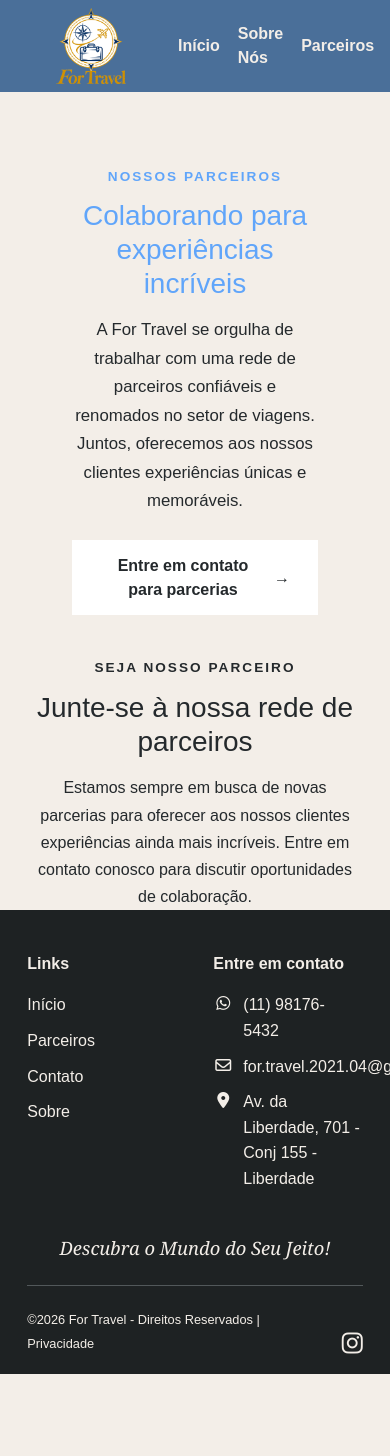
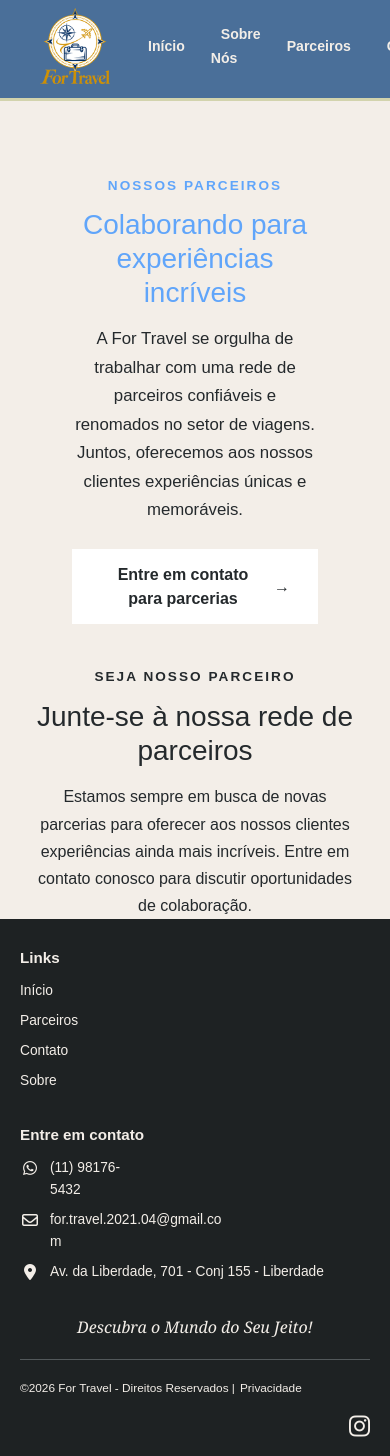
Before and after one commit to pedrohbferreira12-ui/ForTravel, a plain HTML site: page parceiros.html in a window 390 px wide. Shown: the top 1456 px of the page. Before the commit the page ends 1374 px from the top, so only its background shows below. Drawn offline with Linux system fonts and the light colour scheme.

Commit message:
faltando ajustes

```diff
--- a/parceiros.css
+++ b/parceiros.css
@@ -29,7 +29,7 @@ header .cabecalho {
   gap: 28px;
 }
 
-header .cabecalho > a {
+header .cabecalho>a {
   display: block;
   flex-shrink: 0;
 }
@@ -106,7 +106,7 @@ main p {
   max-width: 800px;
   margin: 0 auto;
   text-align: center;
-  color:  #24292c;
+  color: #24292c;
   padding: 2.5rem;
   border-radius: var(--raio);
 }
@@ -184,13 +184,7 @@ main p {
   margin-bottom: 0;
 }
 
-/* ===== Responsivo ===== */
-@media (max-width: 600px) {
-  .botao {
-    width: 100%;
-    justify-content: center;
-  }
-}
+
 
 footer {
   position: relative;
@@ -214,7 +208,7 @@ footer .titulo-links-rodape {
   font-weight: 700;
 }
 
-footer .info-rodape > a {
+footer .info-rodape>a {
   width: fit-content;
   margin: 10px 0;
   display: flex;
@@ -225,14 +219,14 @@ footer .info-rodape > a {
   text-decoration: none;
 }
 
-footer .info-rodape > a:hover,
-footer .info-rodape > a:focus-visible,
+footer .info-rodape>a:hover,
+footer .info-rodape>a:focus-visible,
 footer .rodape a:hover,
 footer .rodape a:focus-visible {
   color: #fff4b4;
 }
 
-footer .info-rodape > p {
+footer .info-rodape>p {
   margin: 10px 0;
   display: flex;
   align-items: flex-start;
@@ -290,7 +284,7 @@ footer .copy {
   text-decoration: none;
 }
 
-footer > a {
+footer>a {
   position: absolute;
   right: max(7vw, calc((100vw - 1200px) / 2));
   bottom: 18px;
@@ -298,3 +292,103 @@ footer > a {
   font-size: 1.5rem;
   line-height: 1;
 }
+
+@media (max-width: 600px) {
+  .botao {
+    width: 100%;
+    justify-content: center;
+  }
+
+  header {
+    border-bottom: 3px solid rgba(255, 244, 180, 0.75);
+  }
+
+  header .cabecalho {
+    padding: 8px 16px 14px;
+  }
+
+  header nav ul {
+    gap: 4px;
+  }
+
+  header nav a {
+    padding: 7px 10px;
+    border-radius: 20px;
+    font-size: 0.88rem;
+  }
+
+  header nav a:hover,
+  header nav a:focus-visible {
+    background: rgba(255, 255, 255, 0.12);
+    text-decoration: none;
+  }
+
+  footer {
+    padding: 28px 20px 58px;
+    gap: 18px;
+  }
+
+  footer .titulo-links-rodape {
+    margin-bottom: 10px;
+    font-size: 0.95rem;
+  }
+
+  footer .info-rodape>a,
+  footer .info-rodape>p {
+    margin: 8px 0;
+    font-size: 0.86rem;
+    overflow-wrap: anywhere;
+  }
+
+  footer .frase-efeito {
+    margin-top: 4px;
+    font-size: 1rem;
+  }
+
+  footer .rodape {
+    padding-right: 36px;
+  }
+
+  footer .copy,
+  footer .rodape a {
+    font-size: 0.74rem;
+  }
+
+  footer>a {
+    right: 20px;
+    bottom: 17px;
+  }
+}
+
+@media (max-width: 480px) {
+  header .cabecalho {
+    padding: 8px 16px 14px;
+    gap: 4px;
+  }
+
+  header nav ul {
+    justify-content: center;
+    gap: 8px 16px;
+  }
+
+  .secao-cabecalho {
+    align-items: flex-start;
+    flex-direction: column;
+    gap: 10px;
+  }
+
+  footer {
+    grid-template-columns: 1fr;
+    gap: 20px;
+  }
+
+  footer .frase-efeito,
+  footer hr,
+  footer .rodape {
+    grid-column: 1;
+  }
+
+  footer .info-rodape:nth-of-type(2) {
+    margin-top: 4px;
+  }
+}
--- a/parceiros.html
+++ b/parceiros.html
@@ -13,14 +13,14 @@
      <header>
         <div class="cabecalho">
 
-            <a href="./inicio.html">
+            <a href="./index.html">
                 <h1><img src="./img/simbolo2_sem_fundo.png" alt="For Travel - início" class="imagemsimbolo"></h1>
             </a>
 
             <nav aria-label="Navegação principal">
                 <ul>
                     <li>
-                        <a href="./inicio.html">Início</a>
+                        <a href="./index.html">Início</a>
                     </li>
                     <li>
                         <a href="./sobre.html">Sobre Nós</a>
```
Also changed, not shown: carrinho.html (+2 -2 lines), privacidade.html (+2 -2 lines), sobre.html (+2 -2 lines). Lines whose indentation alone changed are shown as unchanged.
